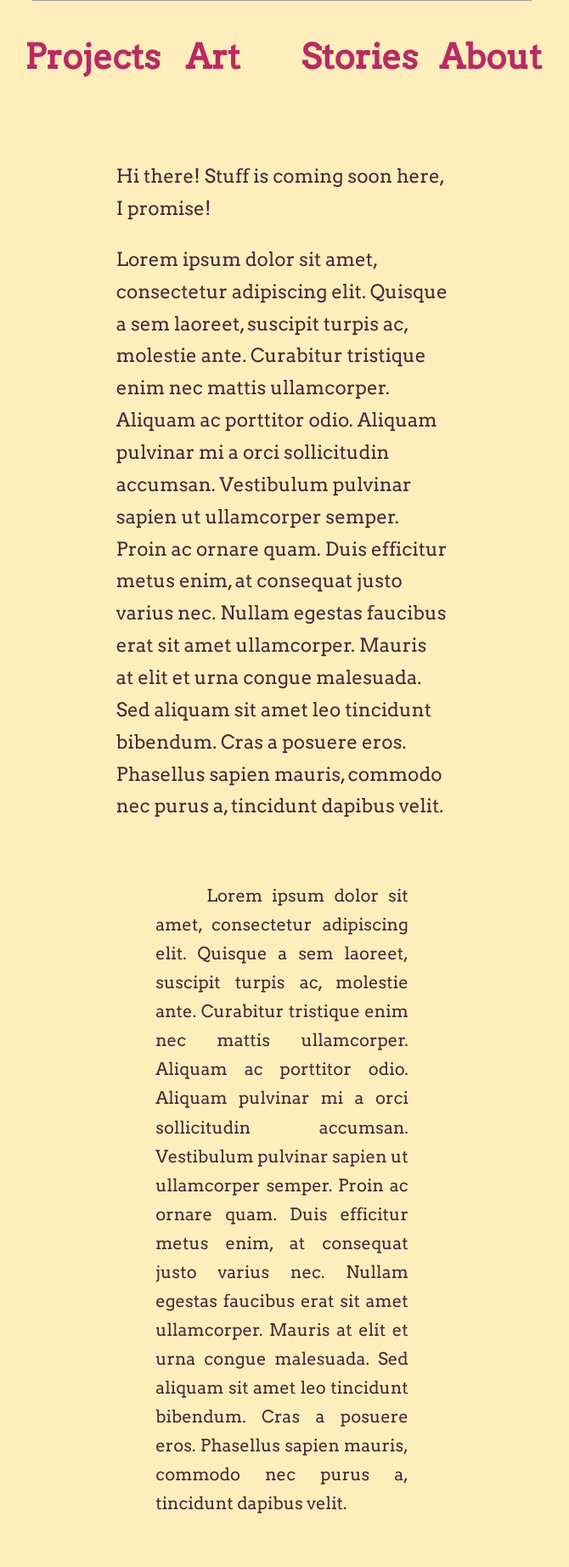
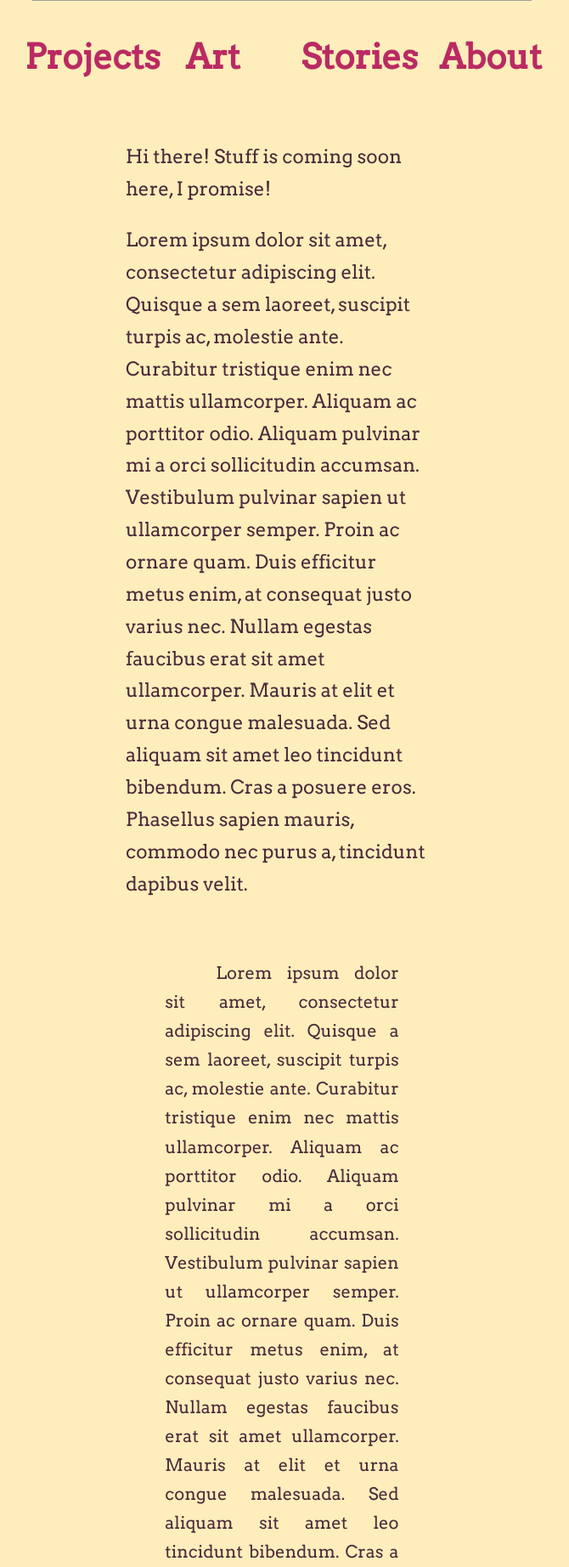
Before and after one commit to Brodnork/website, a PHP site: page / in a window 1280 px wide. Shown: the part 492-2336 px from the top of the page at 85% size, without its empty margins (308-978 px from the left). Before the commit the page ends 2273 px from the top, so only its background shows below. Run offline with PHP 8.4, Linux system fonts and the light colour scheme; grey boxes are pictures that could not be loaded.

Commit message:
Update style.css

```diff
--- a/style.css
+++ b/style.css
@@ -15,8 +15,8 @@ body {
 
 }
 main {
-  padding:1.5em;
-  padding-top:2em;
+  padding:2em;
+  padding-top:1em;
   margin-right: 16em;
   margin-left: 16em;
 }
```
